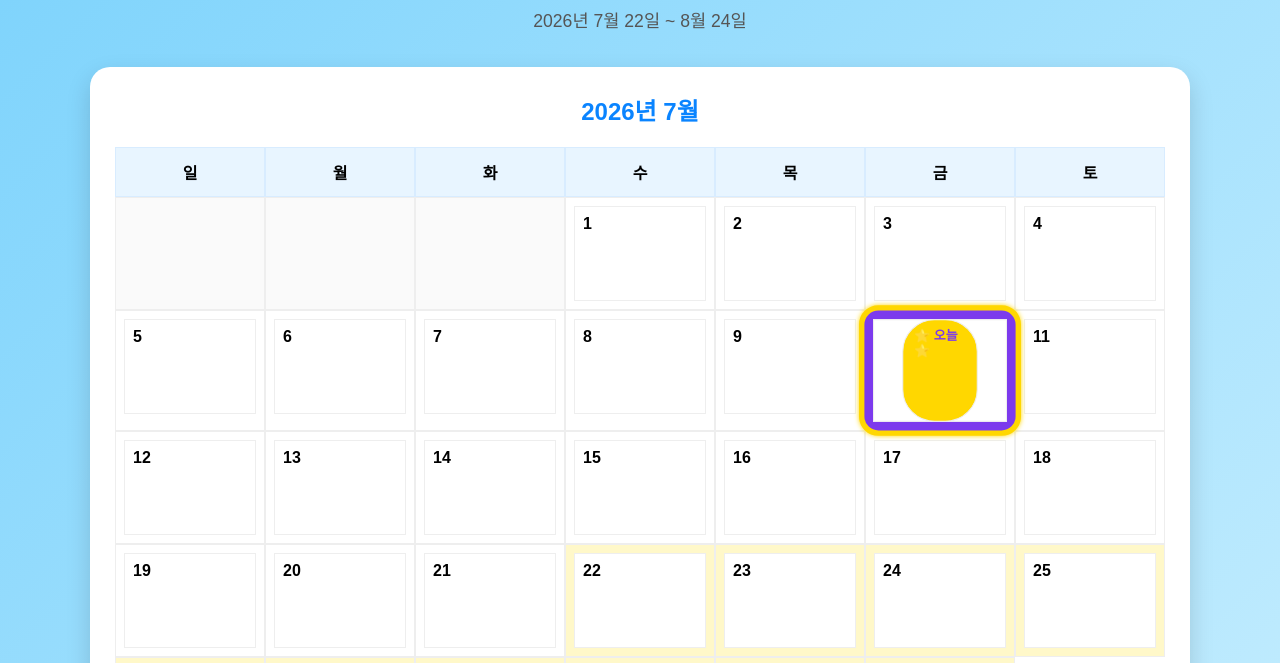
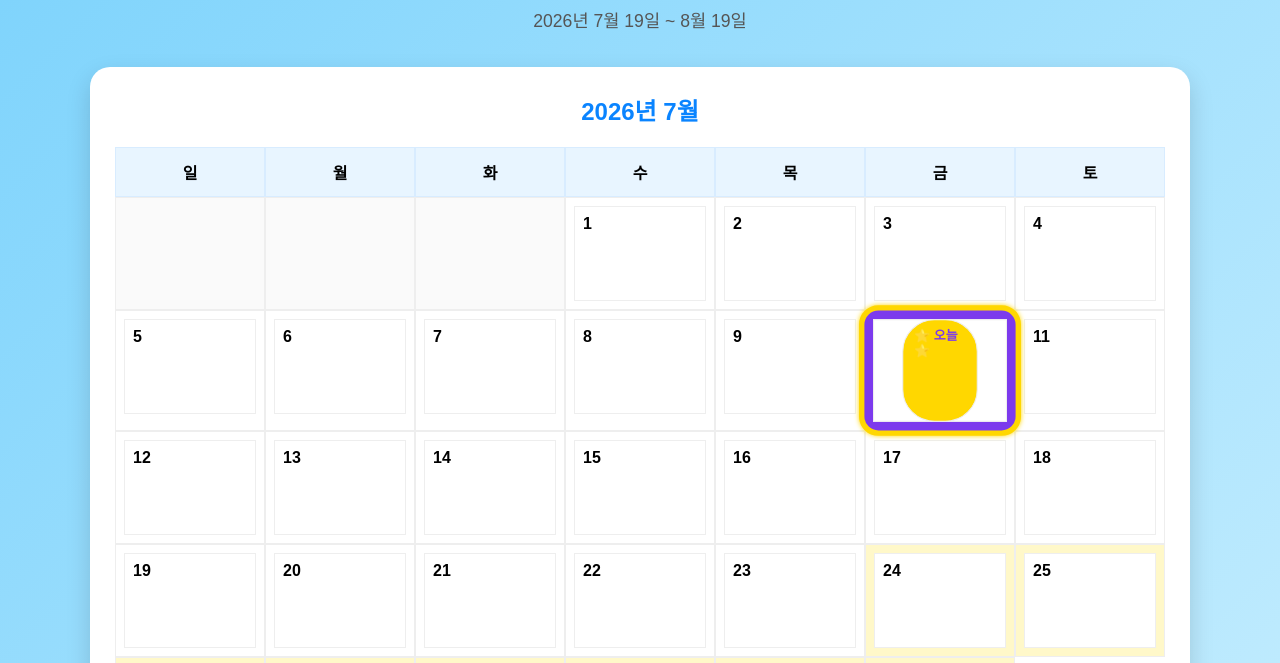
Before and after one commit to irunaru/nr, a plain HTML site: page index.html in a window 1280 px wide. Shown: the part 89-752 px from the top of the page. Drawn offline with Linux system fonts and the light colour scheme.

Commit message:
Update index.html

```diff
--- a/index.html
+++ b/index.html
@@ -167,7 +167,7 @@ box-shadow:0 0 5px gold;
 <h1>🏖️ 여름방학 달력</h1>
 
 <div class="subtitle">
-2026년 7월 22일 ~ 8월 24일
+2026년 7월 19일 ~ 8월 19일
 </div>
 
 <div id="calendar"></div>
@@ -180,8 +180,8 @@ box-shadow:0 0 5px gold;
 
 <script>
 
-const vacationStart=new Date(2026,6,22);
-const vacationEnd=new Date(2026,7,24);
+const vacationStart=new Date(2026,6,24);
+const vacationEnd=new Date(2026,7,19);
 
 // 실제 오늘 날짜
 const today=new Date();
```
